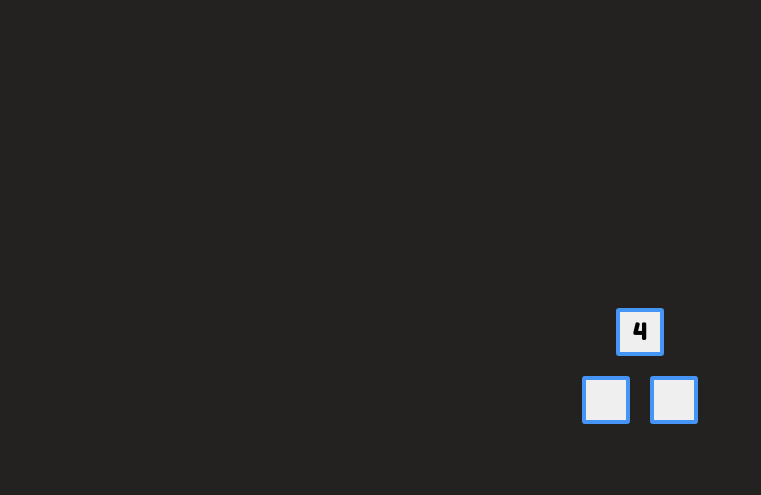
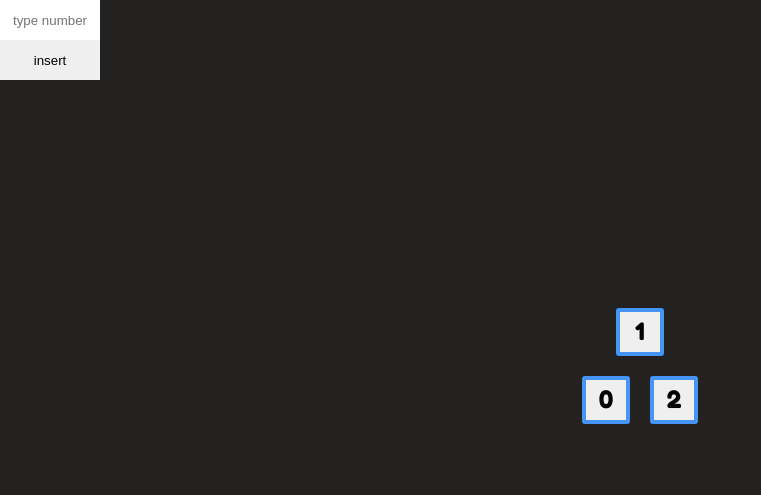
Before and after one commit to nuusk/b-plus-tree, a React app: page / in a window 1280 px wide. Shown: the whole page, without its empty margins (0-761 px from the left). Built offline with nearby package versions, Linux system fonts and the light colour scheme.

Commit message:
insert field and button

```diff
--- a/public/index.html
+++ b/public/index.html
@@ -19,7 +19,7 @@
       work correctly both with client-side routing and a non-root public URL.
       Learn how to configure a non-root public URL by running `npm run build`.
     -->
-    <title>React App</title>
+    <title>B+ Tree</title>
   </head>
   <body>
     <noscript>
--- a/src/components/BTree/BTree.js
+++ b/src/components/BTree/BTree.js
@@ -6,7 +6,11 @@ class BTree extends Component {
   constructor(props) {
     super(props);
     this.state = {
-      level: 2
+      level: 2,
+      nodes: [
+        [ [1] ],
+        [ [0], [2] ]
+      ]
     }
     this.insertValue = this.insertValue.bind(this);
   }
@@ -23,7 +27,7 @@ class BTree extends Component {
         tree = (
           <div className="tree-wrapper">
             <div className="level-one">
-              <BNode />
+              <BNode number={this.state.nodes[0][0]}/>
             </div>
           </div>
         )
@@ -32,11 +36,11 @@ class BTree extends Component {
         tree = (
           <div className="tree-wrapper">
             <div className="level-one">
-              <BNode number={4}/>
+              <BNode number={this.state.nodes[0][0]}/>
             </div>
             <div className="level-two">
-              <BNode />
-              <BNode />
+              <BNode number={this.state.nodes[1][0]}/>
+              <BNode number={this.state.nodes[1][1]}/>
             </div>
           </div>
         )
--- /dev/null
+++ b/src/components/Button/Button.js
@@ -0,0 +1,20 @@
+import React, { Component } from 'react';
+import './Button.css';
+
+class Button extends Component {
+  // constructor(props) {
+  //   super(props);
+  //
+  // }
+
+  render() {
+    return (
+      <div className="Button">
+        <button>insert</button>
+      </div>
+    );
+  }
+}
+
+
+export default Button;
--- /dev/null
+++ b/src/components/Button/Button.sass
@@ -0,0 +1,5 @@
+@import '../../utilities/placeholders'
+
+.Button
+  button
+    @extend %size
--- /dev/null
+++ b/src/components/InsertField/InsertField.js
@@ -0,0 +1,34 @@
+import React, { Component } from 'react';
+import './InsertField.css';
+
+class InsertField extends Component {
+  constructor(props) {
+    super(props);
+
+    this.handleInput = this.handleInput.bind(this);
+  }
+
+  handleInput(event) {
+    // this.setState({
+    //   query: event.target.value
+    // });
+    // setTimeout(()=> {
+    //   this.props.setQuery(this.state.query);
+    //   this.props.getData(this.state.query);
+    // }, 2000);
+  }
+
+  render() {
+    return (
+      <div className="InsertField">
+      <input id="insert-field"
+           placeholder="type number"
+           type="text"
+           onChange={this.handleInput} />
+      </div>
+    );
+  }
+}
+
+
+export default InsertField;
--- /dev/null
+++ b/src/components/InsertField/InsertField.sass
@@ -0,0 +1,6 @@
+@import '../../utilities/placeholders'
+
+.InsertField
+  input
+    @extend %size
+    text-align: center
--- a/src/utilities/placeholders.sass
+++ b/src/utilities/placeholders.sass
@@ -0,0 +1,6 @@
+%size
+  border: none
+  padding: 0
+  margin: 0
+  width: 100px
+  height: 40px
--- a/src/views/Main.js
+++ b/src/views/Main.js
@@ -2,6 +2,8 @@ import React, { Component } from 'react';
 
 // import BNode from '../components/BNode/BNode';
 import BTree from '../components/BTree/BTree';
+import InsertField from '../components/InsertField/InsertField';
+import Button from '../components/Button/Button';
 
 import './setting.css'
 
@@ -11,6 +13,12 @@ class Main extends Component {
     this.state = {
       nodes: []
     }
+
+    this.insertValue = this.insertValue.bind(this);
+  }
+
+  insertValue(number) {
+
   }
 
   render() {
@@ -29,6 +37,8 @@ class Main extends Component {
 
     return (
       <div className="main-view">
+        <InsertField insertValue={this.insertValue}/>
+        <Button />
         <BTree/>
       </div>
     );
```
Also changed, not shown: src/components/Button/Button.css (added), src/components/InsertField/InsertField.css (added).
